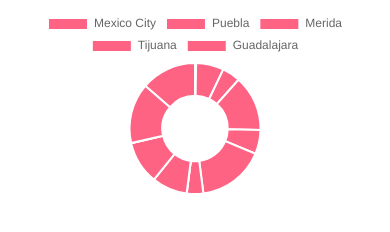
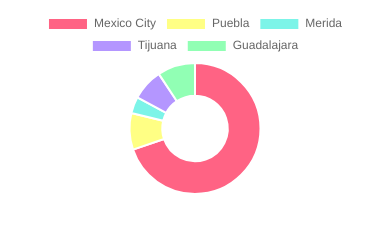
Before and after one commit to marilyn-n/chartsJS, a website: page index.html in a window 390 px wide. Drawn offline with nearby package versions, Linux system fonts and the light colour scheme.

Commit message:
fix style and responsiveness

```diff
--- a/index.html
+++ b/index.html
@@ -22,14 +22,20 @@
       labels: ['Mexico City', 'Puebla', 'Merida', 'Tijuana', 'Guadalajara'],
       datasets: [{
         label: 'Population in Mexico',
-        backgroundColor: 'rgb(255, 99, 132)',
+        backgroundColor: [
+          'rgb(255, 99, 132)',
+          'rgb(255, 255, 132)',
+          'rgb(124, 244, 232)',
+          'rgb(180, 150, 255)',
+          'rgb(145, 255, 180)'
+        ],
         responsive: true,
         data: [ // data goes here
-          12,294,193,
-          1,590,256,
-          717,175,
-          1,376,457,
-          1,640,589
+          12294193,
+          1590256,
+          717175,
+          1376457,
+          1640589
         ],
       }]
     }
```
